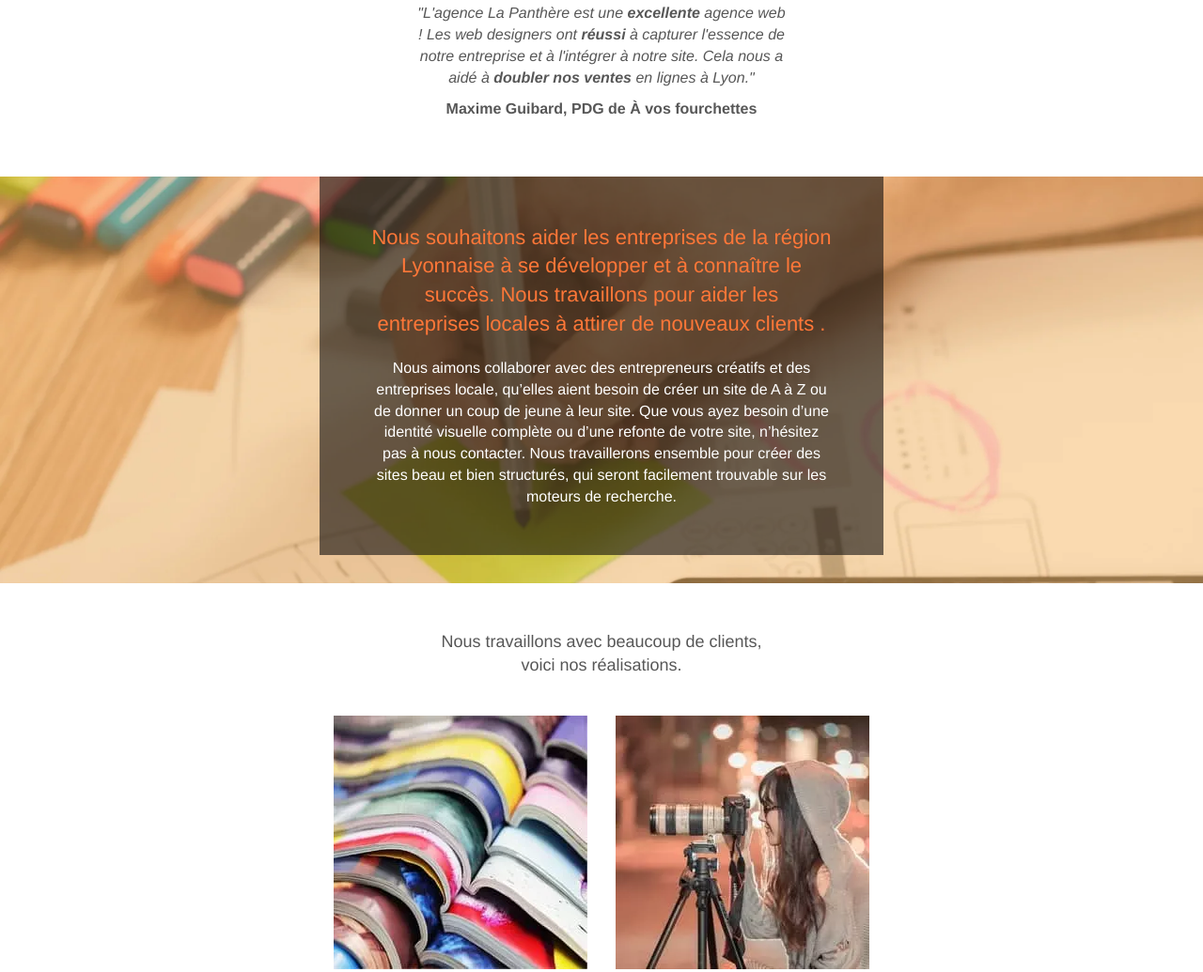
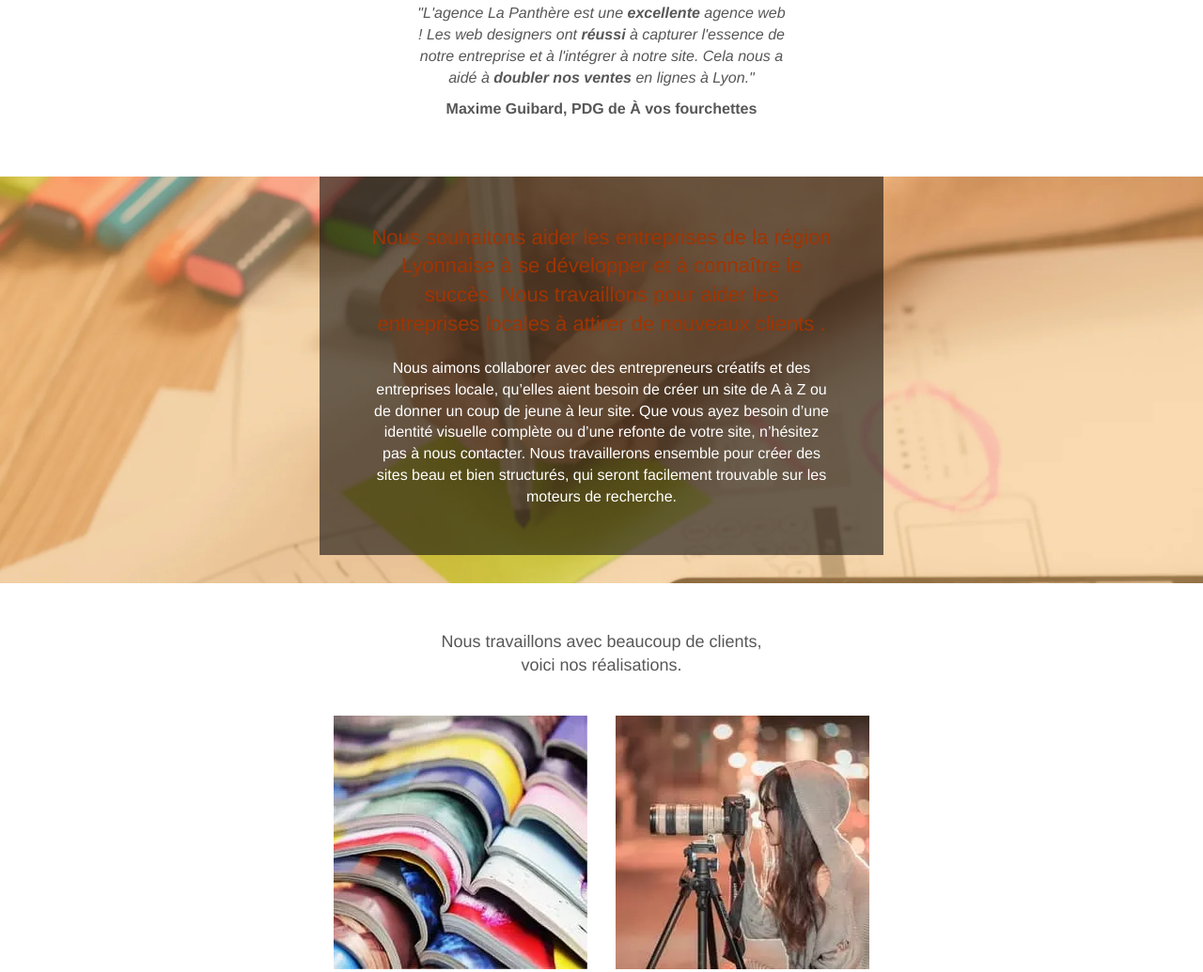
Before and after one commit to westbreizh/P4_panthere, a plain HTML site: page index.html in a window 1280 px wide. Shown: the part 784-1819 px from the top of the page at 94% size. Drawn offline with Linux system fonts and the light colour scheme.

Commit message:
constraste couleurs

```diff
--- a/style.css
+++ b/style.css
@@ -794,7 +794,7 @@ h4 {
 }
 
 .tc-white {
-    color:#ff7738!important;
+    color:#a13401!important;
 }
 
 .container.bloc-lg .row .col-sm-12 .hero-bloc-text{
```
Also changed, not shown: contact.html (+1 -1 lines).
